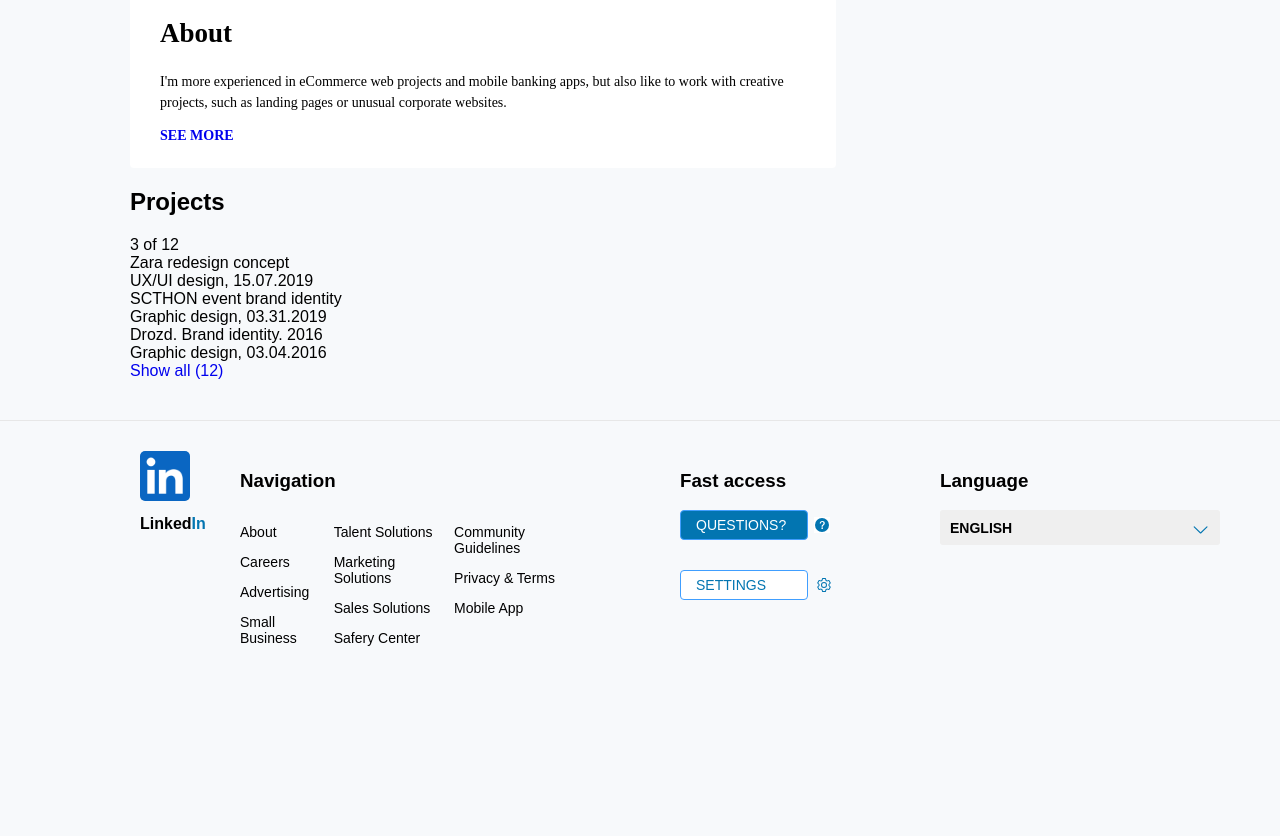
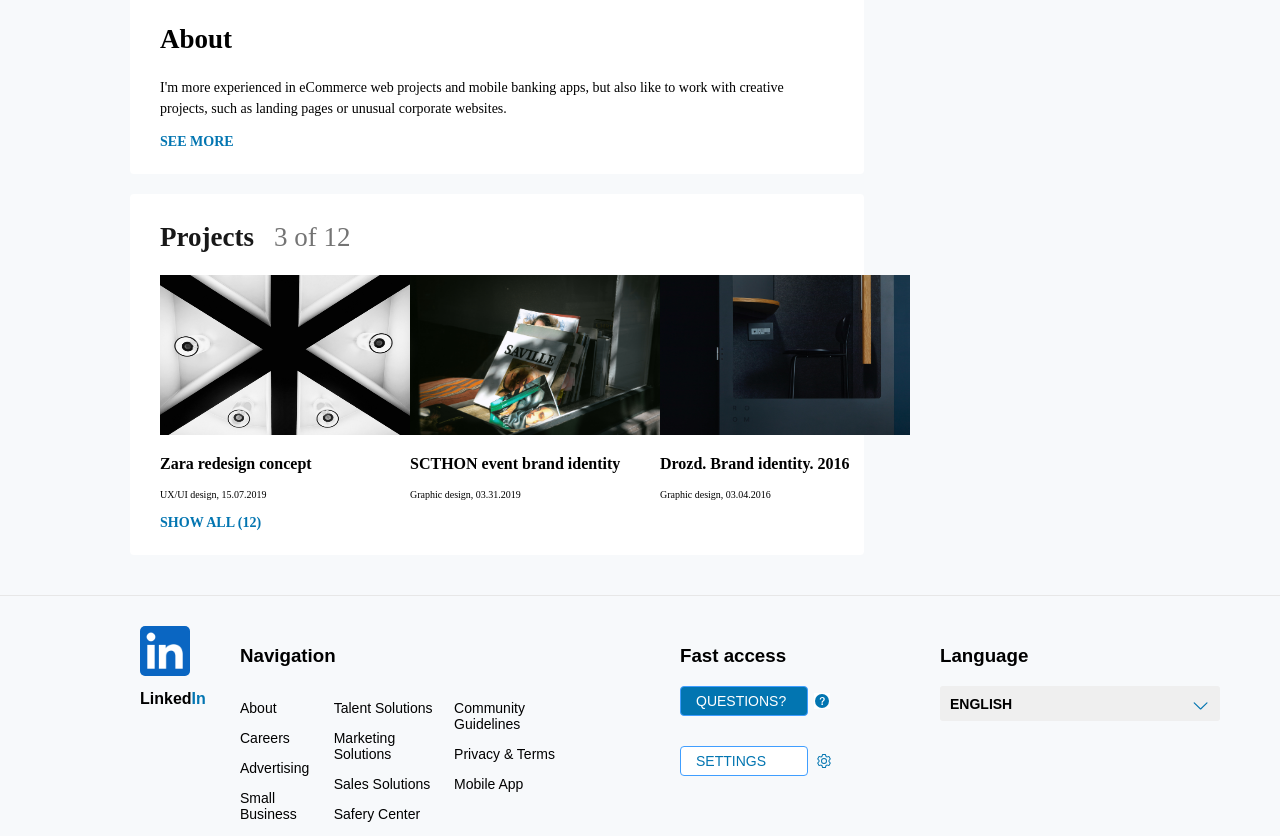
Before and after one commit to YuDarren/fwt-dy, a Vue app: page / in a window 1280 px wide. Shown: the part 600-1436 px from the top of the page. Before the commit the page ends 1260 px from the top, so only its background shows below. Built offline with nearby package versions, Linux system fonts and the light colour scheme.

Commit message:
profile-project finish

```diff
--- a/src/views/ProfilePage.vue
+++ b/src/views/ProfilePage.vue
@@ -1,5 +1,8 @@
 <script>
-export default {};
+import { MoreFilled, Edit, Upload } from "@element-plus/icons-vue";
+export default {
+  components: { MoreFilled, Edit, Upload },
+};
 </script>
 <template>
   <div class="pf_main_page">
@@ -89,27 +92,41 @@
       </div>
       <div class="projects_block">
         <div class="project_tit">
-          <h2>Projects</h2>
-          <span>3 of 12</span>
+          <h2 id="tit">Projects</h2>
+          <h2 id="tit_num">3 of 12</h2>
         </div>
         <div class="project_main">
           <div class="main">
-            <div class="main_photo"></div>
-            <div class="main_tit">Zara redesign concept</div>
+            <div class="main_photo">
+              <a href="#"
+                ><img src="../assets/project/project-01.jpg" alt=""
+              /></a>
+            </div>
+            <div class="main_tit"><p>Zara redesign concept</p></div>
             <div class="main_time">UX/UI design, 15.07.2019</div>
           </div>
           <div class="main">
-            <div class="main_photo"></div>
-            <div class="main_tit">SCTHON event brand identity</div>
+            <div class="main_photo">
+              <a href="#"
+                ><img src="../assets/project/project-02.jpg" alt=""
+              /></a>
+            </div>
+            <div class="main_tit"><p>SCTHON event brand identity</p></div>
             <div class="main_time">Graphic design, 03.31.2019</div>
           </div>
           <div class="main">
-            <div class="main_photo"></div>
-            <div class="main_tit">Drozd. Brand identity. 2016</div>
+            <div class="main_photo">
+              <a href="#"
+                ><img src="../assets/project/project-03.jpg" alt=""
+              /></a>
+            </div>
+            <div class="main_tit"><p>Drozd. Brand identity. 2016</p></div>
             <div class="main_time">Graphic design, 03.04.2016</div>
           </div>
         </div>
-        <div class="project_sa"><a href="#">Show all (12)</a></div>
+        <div class="project_sa">
+          <a href="#"> <h3>Show all (12)</h3></a>
+        </div>
       </div>
       <div class="skills_block"></div>
       <div class="exp_block"></div>
@@ -370,10 +387,68 @@
         font-size: 14px;
       }
       .about_sm {
-        color: #0275b1;
         text-transform: uppercase;
         font-weight: 700;
         font-size: 12px;
+        h3 {
+          color: #0275b1;
+        }
+      }
+    }
+    .projects_block {
+      background: #ffffff;
+      border-radius: 4px;
+      padding-left: 30px;
+      padding-right: 30px;
+      padding-top: 5px;
+      padding-bottom: 10px;
+      margin-top: 20px;
+      font-family: Gotham;
+      .project_tit {
+        display: flex;
+        align-items: center;
+        font-size: 18px;
+
+        #tit {
+          color: #181818;
+          font-weight: bold;
+        }
+        #tit_num {
+          padding-left: 20px;
+          color: #747474;
+          font-weight: normal;
+        }
+      }
+      .project_main {
+        display: flex;
+        align-items: center;
+        justify-content: space-between;
+        .main {
+          display: block;
+
+          .main_photo {
+            img {
+              width: 250px;
+              height: 160px;
+            }
+          }
+          .main_tit {
+            font-size: 16px;
+            font-weight: 700;
+          }
+          .main_time {
+            font-size: 10px;
+            font-weight: 100;
+          }
+        }
+      }
+      .project_sa {
+        text-transform: uppercase;
+        font-weight: 700;
+        font-size: 12px;
+        h3 {
+          color: #0275b1;
+        }
       }
     }
   }
```
